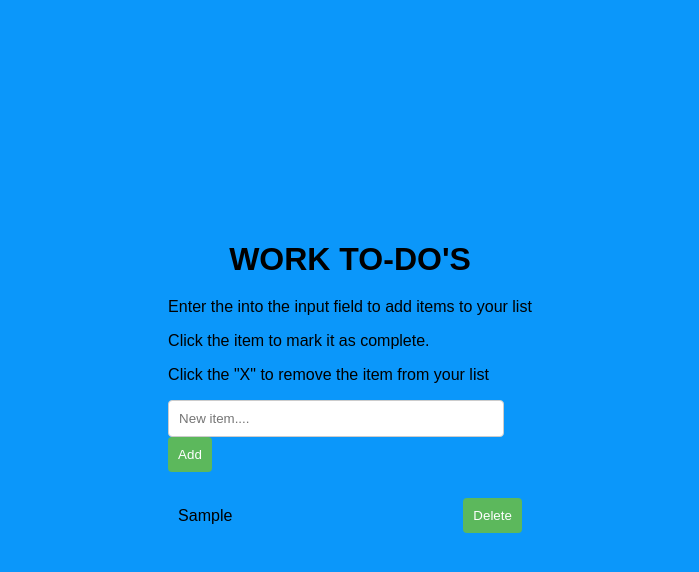
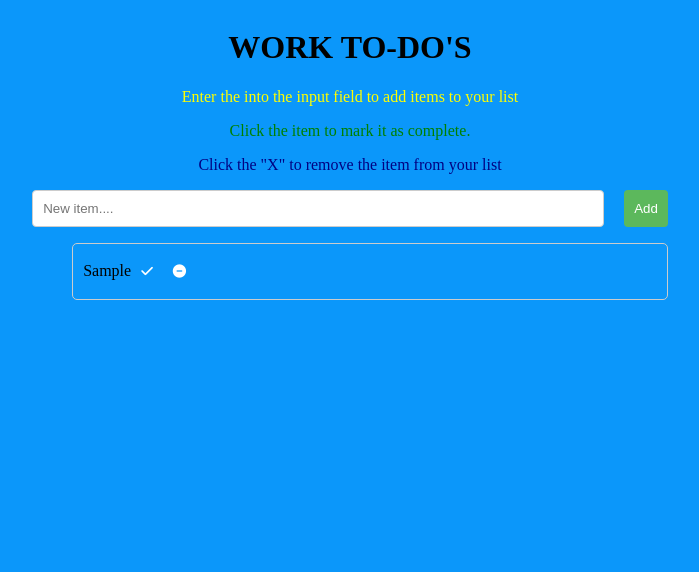
Before and after one commit to Vijayalakshmi230/to-do-list-js-, a plain HTML site: page index.html in a window 1280 px wide. Both pictures are taken after typing "Sample" into the empty fields and a click on the button "Add". Shown: the whole page, without its empty margins (290-989 px from the left). Drawn offline with Linux system fonts and the light colour scheme.

Commit message:
Final Commit

```diff
--- a/CSS/index.css
+++ b/CSS/index.css
@@ -1,29 +1,25 @@
 body {
-    font-family: Arial, sans-serif;
     background-color: #0b97fa;
     display: flex;
     justify-content: center;
-    align-items: center;
     height: 100vh;
-    margin: 0;
 }
-
-.todo-container {
-    padding: 20px;
+.box-1{
+    display: flex;
 }
-
-h1 {
-    margin: 0 0 20px;
-    text-align: center;
-}
-
-input[type="text"] {
-    width: calc(100% - 50px);
+input {
+    width:550px;
     padding: 10px;
     border: 1px solid #ccc;
     border-radius: 4px;
+    margin-right: 20px;
 }
-
+p{
+    text-align: center;
+}
+h1{
+    text-align: center;
+}
 button {
     padding: 10px;
     border: none;
@@ -36,25 +32,25 @@ button {
 button:hover {
     background-color: #4cae4c;
 }
-
-ul {
+ul{
     list-style: none;
-    padding: 0;
+}
+.todo {
+    display: flex;
+    /* justify-content: center; */
+    align-items: center;
+    margin: 10px 0;
+    padding: 10px;
+    border: 1px solid #ccc;
+    border-radius: 5px;
+}
+.todo-check, .todo-delete {
+    background: none;
+    border: none;
+    cursor: pointer;
 }
 
-li {
-    padding: 10px;
-    border-bottom: 1px solid #ccc;
-    display: flex;
-    justify-content: space-between;
-    align-items: center;
+.completed {
+    text-decoration: line-through;
+    color: grey;
 }
-
-li:last-child {
-    border-bottom: none;
-}
-
-.task-completed {
-    text-decoration: line-through;
-    color: gray;
-}
--- a/JS/index.js
+++ b/JS/index.js
@@ -1,39 +1,44 @@
-document.addEventListener('DOMContentLoaded', () => {
-    const addTaskBtn = document.getElementById('add-task-btn');
-    const newTaskInput = document.getElementById('new-task');
-    const taskList = document.getElementById('task-list');
+document.addEventListener("DOMContentLoaded", () => {
+    const addButton = document.getElementById("add-task-btn");
+    const todoTask = document.getElementById("task-list");
+    const todoInput = document.getElementById("new-task");
 
-    addTaskBtn.addEventListener('click', addTask);
-    newTaskInput.addEventListener('keypress', (e) => {
-        if (e.key === 'Enter') {
-            addTask();
-        }
-    });
-
-    function addTask() {
-        const taskText = newTaskInput.value.trim();
-        if (taskText === '') {
-            alert('Please enter a task');
+    addButton.addEventListener("click", (e) => {
+        e.preventDefault();
+        if (todoInput.value.trim() === "") {
+            alert("Please enter some text");
             return;
         }
 
-        const li = document.createElement('li');
-        li.innerHTML = `
-            <span>${taskText}</span>
-            <button class="delete-btn">Delete</button>
-        `;
+        const todo = document.createElement("div");
+        todo.classList.add("todo");
 
-        taskList.appendChild(li);
+        const li = document.createElement("li");
+        li.innerText = todoInput.value;
+        todo.appendChild(li);
 
-        const deleteBtn = li.querySelector('.delete-btn');
-        deleteBtn.addEventListener('click', () => {
-            taskList.removeChild(li);
-        });
+        const checkButton = document.createElement("button");
+        checkButton.innerHTML = '<i class="fa-solid fa-check"></i>';
+        checkButton.classList.add("todo-check");
+        todo.appendChild(checkButton);
 
-        li.addEventListener('click', () => {
-            li.querySelector('span').classList.toggle('task-completed');
-        });
+        const deleteButton = document.createElement("button");
+        deleteButton.innerHTML = '<i class="fa-solid fa-circle-minus"></i>';
+        deleteButton.classList.add("todo-delete");
+        todo.appendChild(deleteButton);
 
-        newTaskInput.value = '';
-    }
+        todoTask.appendChild(todo);
+        todoInput.value = "";
+    });
+
+    todoTask.addEventListener("click", (e) => {
+        const target = e.target;
+        if (target.classList.contains("todo-delete")) {
+            const item = target.parentElement;
+            item.remove();
+        } else if (target.classList.contains("todo-check")) {
+            const item = target.parentElement;
+            item.classList.toggle("completed");
+        }
+    });
 });
--- a/index.html
+++ b/index.html
@@ -1,21 +1,29 @@
 <!DOCTYPE html>
 <html lang="en">
+
 <head>
     <meta charset="UTF-8">
     <meta name="viewport" content="width=device-width, initial-scale=1.0">
     <title>To-Do List</title>
     <link rel="stylesheet" href="CSS/index.css">
     <script src="JS/index.js"></script>
+    <link rel="stylesheet" href="https://cdnjs.cloudflare.com/ajax/libs/font-awesome/6.0.0-beta3/css/all.min.css">
+
 </head>
+
 <body>
     <div class="todo-container">
         <h1>WORK TO-DO'S</h1>
-        <p>Enter the into the input field to add items to your list</p>
-        <p>Click the item to mark it as complete.</p>
-        <p>Click the "X" to remove  the item from your list</p>
-        <input type="text" id="new-task" placeholder="New item....">
-        <button id="add-task-btn">Add</button>
+        <p style="color: yellow;">Enter the into the input field to add items to your list</p>
+        <p style="color: green;">Click the item to mark it as complete.</p>
+        <p style="color: rgb(2, 2, 130);">Click the "X" to remove the item from your list</p>
+        <div class="box-1">
+            <input type="text" name="todo" id="new-task" placeholder="New item....">
+            <button id="add-task-btn">Add</button>
+        </div>
+
         <ul id="task-list"></ul>
     </div>
 </body>
+
 </html>
```
